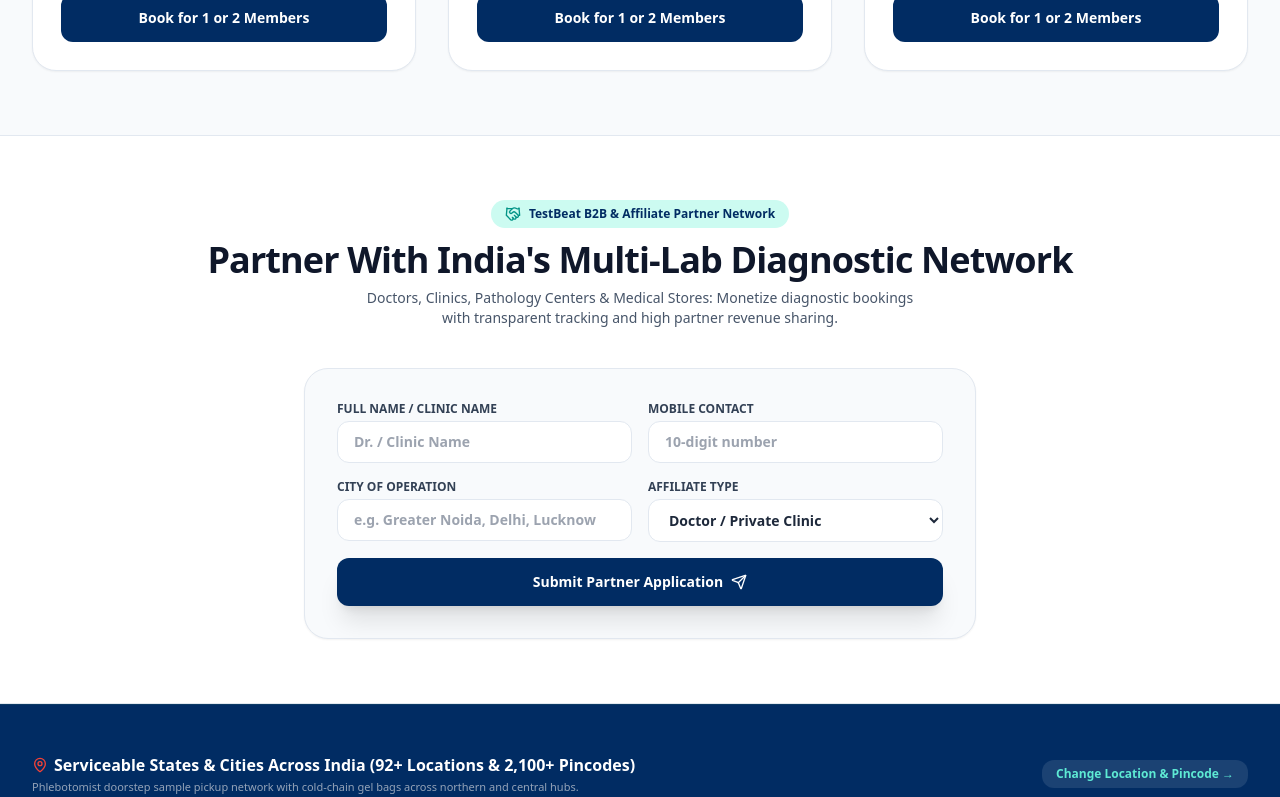
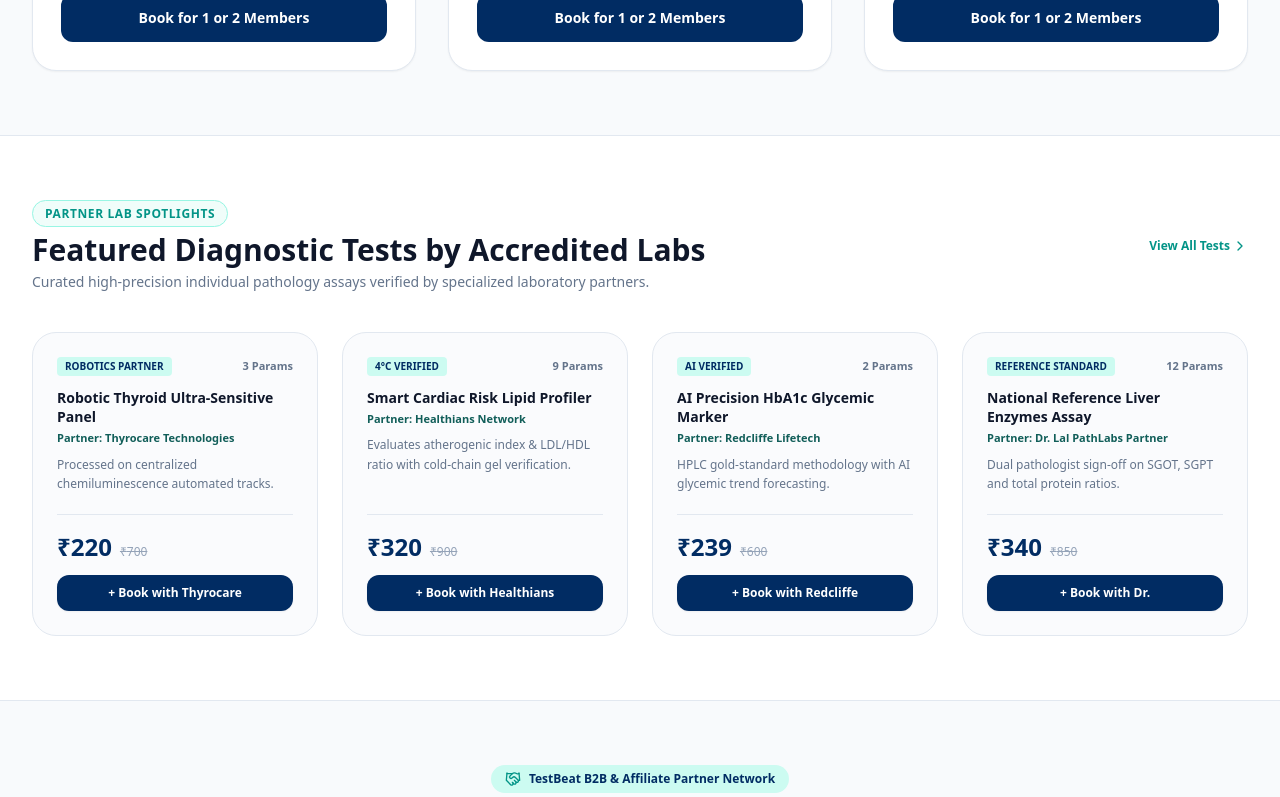
Before and after one commit to testbeat2026/testbeat, a Next.js app: page / in a window 1280 px wide. Shown: the part 2975-3772 px from the top of the page. Built offline with nearby package versions, Linux system fonts and the light colour scheme.

Commit message:
Update page.tsx

```diff
--- a/app/page.tsx
+++ b/app/page.tsx
@@ -37,14 +37,17 @@ import {
   ShoppingCart,
   Loader2,
   AlertCircle,
-  FileText,
-  Printer
+  Building2,
+  ChevronDown,
+  Star,
+  MessageCircle,
+  BookOpen
 } from 'lucide-react';
 
 // Brand Colors Definition (Locked with TestBeat Logo):
 // Primary Navy: #012C63 | Accent Teal: #039487 | Alert Coral: #F44236
 
-// Exact Data from Redcliffe Serviceability PIN code list 2026nn.xlsx (23 States, 110+ Districts, 2,107 Pincodes)
+// 23 Serviceable States & Districts from Redcliffe Serviceability PIN code list 2026nn.xlsx (2,107 Pincodes)
 const SERVICEABLE_LOCATIONS = [
   { state: 'Uttar Pradesh', cities: ['Gautambuddha Nagar (Greater Noida)', 'Noida', 'Ghaziabad', 'Lucknow', 'Varanasi', 'Kanpur', 'Prayagraj', 'Ballia', 'Agra', 'Meerut', 'Saharanpur', 'Mathura', 'Bareilly', 'Gorakhpur'] },
   { state: 'Delhi', cities: ['New Delhi', 'South West Delhi', 'North West Delhi', 'West Delhi', 'Dwarka', 'Rohini', 'Connaught Place'] },
@@ -87,7 +90,12 @@ interface TestItem {
   offerPrice: number;
 }
 
-// Exact Pathology Tests Mapped from Pricing (Individual & Packages)_TestBeat.xlsx
+interface FeaturedTestItem extends TestItem {
+  featuredLab: string;
+  labBadge: string;
+}
+
+// Tests catalog mapped directly from Pricing (Individual & Packages)_TestBeat.xlsx
 const TESTS_CATALOG: TestItem[] = [
   { id: 't1', name: 'Complete Blood Count (CBC) Test', code: 'HM007', category: 'full-body', parametersCount: 28, fastingRequired: false, sampleType: 'EDTA Blood', description: 'Screening for anemia, platelets, white blood cells & latent infections.', mrp: 450, offerPrice: 299 },
   { id: 't2', name: 'Thyroid Profile Total (T3, T4, TSH)', code: 'BC063', category: 'thyroid', parametersCount: 3, fastingRequired: true, sampleType: 'Serum', description: 'Gold standard test for thyroid gland hormone synthesis and metabolism.', mrp: 650, offerPrice: 429 },
@@ -100,7 +108,15 @@ const TESTS_CATALOG: TestItem[] = [
   { id: 't9', name: 'Blood Sugar Fasting', code: 'BC023', category: 'diabetes', parametersCount: 1, fastingRequired: true, sampleType: 'Fluoride Plasma', description: '10-12 hours fasting glucose level evaluation.', mrp: 150, offerPrice: 69 },
   { id: 't10', name: 'Blood Sugar Post Prandial (PP)', code: 'BC033', category: 'diabetes', parametersCount: 1, fastingRequired: false, sampleType: 'Fluoride Plasma', description: 'Post-meal glucose level evaluation.', mrp: 150, offerPrice: 69 },
   { id: 't11', name: 'Urine Routine & Microscopic Examination Test', code: 'CP012', category: 'full-body', parametersCount: 22, fastingRequired: false, sampleType: 'Urine', description: 'Evaluates urinary tract infection (UTI), kidney health & protein leak.', mrp: 300, offerPrice: 119 },
-  { id: 't12', name: 'Complete Hemogram (CBC & ESR)', code: 'HM013', category: 'full-body', parametersCount: 29, fastingRequired: false, sampleType: 'EDTA Blood', description: 'Complete Blood Count with automated ESR sedimentation rate.', mrp: 600, offerPrice: 449 }
+  { id: 't12', name: 'Complete Hemogram (CBC & ESR)', code: 'HM013', category: 'full-body', parametersCount: 29, fastingRequired: false, sampleType: 'EDTA Blood', description: 'CBC with automated ESR sedimentation rate.', mrp: 600, offerPrice: 449 }
+];
+
+// Featured Lab Tests Section Data (from Pricing Excel)
+const FEATURED_LAB_TESTS: FeaturedTestItem[] = [
+  { id: 'ft-1', name: 'Robotic Thyroid Ultra-Sensitive Panel', code: 'BC063', category: 'thyroid', parametersCount: 3, fastingRequired: true, sampleType: 'Serum', description: 'Processed on centralized chemiluminescence automated tracks.', mrp: 700, offerPrice: 220, featuredLab: 'Thyrocare Technologies', labBadge: 'Robotics Partner' },
+  { id: 'ft-2', name: 'Smart Cardiac Risk Lipid Profiler', code: 'BC471', category: 'heart', parametersCount: 9, fastingRequired: true, sampleType: 'Serum', description: 'Evaluates atherogenic index & LDL/HDL ratio with cold-chain gel verification.', mrp: 900, offerPrice: 320, featuredLab: 'Healthians Network', labBadge: '4°C Verified' },
+  { id: 'ft-3', name: 'AI Precision HbA1c Glycemic Marker', code: 'BC035', category: 'diabetes', parametersCount: 2, fastingRequired: false, sampleType: 'Whole Blood', description: 'HPLC gold-standard methodology with AI glycemic trend forecasting.', mrp: 600, offerPrice: 239, featuredLab: 'Redcliffe Lifetech', labBadge: 'AI Verified' },
+  { id: 'ft-4', name: 'National Reference Liver Enzymes Assay', code: 'PL94', category: 'liver', parametersCount: 12, fastingRequired: false, sampleType: 'Serum', description: 'Dual pathologist sign-off on SGOT, SGPT and total protein ratios.', mrp: 850, offerPrice: 340, featuredLab: 'Dr. Lal PathLabs Partner', labBadge: 'Reference Standard' }
 ];
 
 const PACKAGES_LIST = [
@@ -211,6 +227,7 @@ interface OrderConfirmationData {
 export default function TestBeatPortal() {
   const [activeCategory, setActiveCategory] = useState('all');
   const [searchQuery, setSearchQuery] = useState('');
+  const [isSearchFocused, setIsSearchFocused] = useState(false);
 
   const [selectedTests, setSelectedTests] = useState<TestItem[]>([
     TESTS_CATALOG[0],
@@ -601,7 +618,7 @@ export default function TestBeatPortal() {
             </button>
           </div>
 
-          {/* Genuine Diagnostic Navigation (Point 2: Partner With Us REMOVED from header bar) */}
+          {/* Genuine Diagnostic Navigation */}
           <nav className="hidden lg:flex items-center space-x-8 text-sm font-bold text-slate-700">
             <a href="#compare" className="flex items-center space-x-1.5 text-[#039487] hover:text-[#012C63] transition-colors">
               <FlaskConical className="w-4 h-4" />
@@ -622,7 +639,7 @@ export default function TestBeatPortal() {
             </a>
           </nav>
 
-          {/* Cart & ONLY USER ICON BUTTON + 3-LINE MENU FOR BOTH DESKTOP & MOBILE (Point 3) */}
+          {/* Cart & ONLY USER ICON BUTTON + 3-LINE MENU FOR BOTH DESKTOP & MOBILE */}
           <div className="flex items-center space-x-3.5">
 
             {/* Functional Working Cart Button */}
@@ -787,6 +804,15 @@ export default function TestBeatPortal() {
                 <span>Tests by Health Risks</span>
               </a>
 
+              <a
+                href="#featured-tests"
+                onClick={() => setIsDrawerMenuOpen(false)}
+                className="flex items-center space-x-3 p-3 rounded-2xl hover:bg-teal-50 hover:text-[#039487] transition-colors"
+              >
+                <Award className="w-5 h-5 text-amber-500" />
+                <span>Featured Tests</span>
+              </a>
+
               <button
                 onClick={() => { setIsDrawerMenuOpen(false); setIsRxOpen(true); }}
                 className="w-full flex items-center space-x-3 p-3 rounded-2xl hover:bg-teal-50 hover:text-[#039487] transition-colors text-left"
@@ -1232,8 +1258,66 @@ export default function TestBeatPortal() {
         </div>
       </section>
 
-      {/* 7. AFFILIATE / B2B PARTNER NETWORK (Preserved exactly) */}
-      <section id="affiliate" className="bg-white py-16 px-4 sm:px-6 lg:px-8 border-b border-slate-200">
+      {/* 7. FEATURED LAB TESTS SECTION */}
+      <section className="bg-white py-16 px-4 sm:px-6 lg:px-8 border-b border-slate-200" id="featured-tests">
+        <div className="max-w-7xl mx-auto">
+          <div className="flex flex-wrap items-center justify-between gap-4 mb-10">
+            <div>
+              <span className="text-xs font-black text-[#039487] bg-teal-50 border border-teal-200 px-3 py-1 rounded-full uppercase tracking-wider">
+                Partner Lab Spotlights
+              </span>
+              <h2 className="text-3xl font-black text-slate-900 mt-2">
+                Featured Diagnostic Tests by Accredited Labs
+              </h2>
+              <p className="text-slate-500 text-xs sm:text-sm mt-1">
+                Curated high-precision individual pathology assays verified by specialized laboratory partners.
+              </p>
+            </div>
+            <a href="#compare" className="text-xs font-bold text-[#039487] hover:underline flex items-center">
+              <span>View All Tests</span>
+              <ChevronRight className="w-4 h-4 ml-0.5" />
+            </a>
+          </div>
+
+          <div className="grid grid-cols-1 sm:grid-cols-2 lg:grid-cols-4 gap-6">
+            {FEATURED_LAB_TESTS.map((test) => (
+              <div key={test.id} className="bg-slate-50/70 border border-slate-200 rounded-3xl p-6 flex flex-col justify-between hover:shadow-md transition-all">
+                <div>
+                  <div className="flex items-center justify-between mb-3">
+                    <span className="text-[10px] font-black uppercase text-[#012C63] bg-teal-100 px-2 py-0.5 rounded">
+                      {test.labBadge}
+                    </span>
+                    <span className="text-[11px] font-bold text-slate-500">{test.parametersCount} Params</span>
+                  </div>
+
+                  <h4 className="font-extrabold text-slate-900 text-sm leading-snug">{test.name}</h4>
+                  <p className="text-[11px] text-teal-800 font-bold mt-1">Partner: {test.featuredLab}</p>
+                  <p className="text-xs text-slate-500 mt-2 leading-relaxed">{test.description}</p>
+                </div>
+
+                <div className="mt-5 pt-4 border-t border-slate-200">
+                  <div className="flex items-baseline space-x-2 mb-3">
+                    <span className="text-2xl font-black text-[#012C63]">₹{test.offerPrice}</span>
+                    <span className="text-xs line-through text-slate-400">₹{test.mrp}</span>
+                  </div>
+                  <button
+                    onClick={() => {
+                      toggleTest(test);
+                      setIsCartOpen(true);
+                    }}
+                    className="w-full py-2.5 bg-[#012C63] hover:bg-[#0c3b65] text-white rounded-xl text-xs font-bold transition-all shadow-sm"
+                  >
+                    + Book with {test.featuredLab.split(' ')[0]}
+                  </button>
+                </div>
+              </div>
+            ))}
+          </div>
+        </div>
+      </section>
+
+      {/* 8. AFFILIATE / B2B PARTNER NETWORK (Preserved) */}
+      <section id="affiliate" className="bg-slate-50 py-16 px-4 sm:px-6 lg:px-8 border-b border-slate-200">
         <div className="max-w-4xl mx-auto">
           <div className="text-center mb-10">
             <div className="inline-flex items-center space-x-2 px-3.5 py-1.5 rounded-full bg-teal-100 text-[#012C63] text-xs font-bold mb-3 shadow-xs">
@@ -1259,7 +1343,7 @@ export default function TestBeatPortal() {
           ) : (
             <form
               onSubmit={(e) => { e.preventDefault(); setAffiliateSubmitted(true); }}
-              className="bg-slate-50 border border-slate-200 rounded-3xl p-6 sm:p-8 space-y-4 max-w-2xl mx-auto shadow-sm"
+              className="bg-white border border-slate-200 rounded-3xl p-6 sm:p-8 space-y-4 max-w-2xl mx-auto shadow-sm"
             >
               <div className="grid grid-cols-1 sm:grid-cols-2 gap-4">
                 <div>
@@ -1270,7 +1354,7 @@ export default function TestBeatPortal() {
                     value={affiliateData.name}
                     onChange={(e) => setAffiliateData({ ...affiliateData, name: e.target.value })}
                     placeholder="Dr. / Clinic Name"
-                    className="w-full bg-white border border-slate-200 rounded-xl px-4 py-2.5 text-sm font-semibold focus:outline-none focus:border-[#039487]"
+                    className="w-full bg-slate-50 border border-slate-200 rounded-xl px-4 py-2.5 text-sm font-semibold focus:outline-none focus:border-[#039487]"
                   />
                 </div>
                 <div>
@@ -1282,7 +1366,7 @@ export default function TestBeatPortal() {
                     value={affiliateData.phone}
                     onChange={(e) => setAffiliateData({ ...affiliateData, phone: e.target.value.replace(/\D/g, '') })}
                     placeholder="10-digit number"
-                    className="w-full bg-white border border-slate-200 rounded-xl px-4 py-2.5 text-sm font-semibold focus:outline-none focus:border-[#039487]"
+                    className="w-full bg-slate-50 border border-slate-200 rounded-xl px-4 py-2.5 text-sm font-semibold focus:outline-none focus:border-[#039487]"
                   />
                 </div>
               </div>
@@ -1296,7 +1380,7 @@ export default function TestBeatPortal() {
                     value={affiliateData.city}
                     onChange={(e) => setAffiliateData({ ...affiliateData, city: e.target.value })}
                     placeholder="e.g. Greater Noida, Delhi, Lucknow"
-                    className="w-full bg-white border border-slate-200 rounded-xl px-4 py-2.5 text-sm font-semibold focus:outline-none focus:border-[#039487]"
+                    className="w-full bg-slate-50 border border-slate-200 rounded-xl px-4 py-2.5 text-sm font-semibold focus:outline-none focus:border-[#039487]"
                   />
                 </div>
                 <div>
@@ -1304,7 +1388,7 @@ export default function TestBeatPortal() {
                   <select
                     value={affiliateData.category}
                     onChange={(e) => setAffiliateData({ ...affiliateData, category: e.target.value })}
-                    className="w-full bg-white border border-slate-200 rounded-xl px-4 py-2.5 text-sm font-semibold focus:outline-none focus:border-[#039487]"
+                    className="w-full bg-slate-50 border border-slate-200 rounded-xl px-4 py-2.5 text-sm font-semibold focus:outline-none focus:border-[#039487]"
                   >
                     <option>Doctor / Private Clinic</option>
                     <option>Local Collection Centre / Pathology Lab</option>
@@ -1326,58 +1410,11 @@ export default function TestBeatPortal() {
         </div>
       </section>
 
-      {/* 8. FOOTER WITH SERVICEABLE STATES, CITIES & DIRECTORY */}
+      {/* 9. FOOTER WITH LOGO AND SITEMAP */}
       <footer className="bg-[#012C63] text-slate-300 text-xs border-t border-[#0c3b65]">
-
-        {/* Serviceable Locations Directory */}
-        <div className="border-b border-[#0c3b65]/80 py-12 px-4 sm:px-6 lg:px-8">
-          <div className="max-w-7xl mx-auto">
-            <div className="flex flex-wrap items-center justify-between gap-3 mb-6">
-              <div>
-                <h3 className="text-base font-black text-white flex items-center">
-                  <MapPin className="w-4 h-4 text-[#F44236] mr-1.5" />
-                  Serviceable States & Cities Across India ({totalCitiesCount}+ Locations & 2,100+ Pincodes)
-                </h3>
-                <p className="text-[11px] text-slate-400 mt-0.5">
-                  Phlebotomist doorstep sample pickup network with cold-chain gel bags across northern and central hubs.
-                </p>
-              </div>
-              <button
-                onClick={() => setIsLocationModalOpen(true)}
-                className="px-3.5 py-1.5 rounded-xl bg-white/10 hover:bg-white/20 text-teal-300 text-xs font-bold transition-colors"
-              >
-                Change Location & Pincode →
-              </button>
-            </div>
-
-            <div className="grid grid-cols-2 sm:grid-cols-4 lg:grid-cols-8 gap-4 text-[11px]">
-              {SERVICEABLE_LOCATIONS.map((loc, idx) => (
-                <div key={idx} className="space-y-1">
-                  <p className="font-extrabold text-teal-300 text-xs">{loc.state}</p>
-                  <ul className="space-y-0.5 text-slate-300">
-                    {loc.cities.slice(0, 4).map((city, cIdx) => (
-                      <li key={cIdx}>
-                        <button
-                          onClick={() => {
-                            setCurrentSelectedLocation(`${city}`);
-                            alert(`Location updated to ${city}. Doorstep sample collection active.`);
-                          }}
-                          className="hover:text-white transition-colors text-left"
-                        >
-                          {city}
-                        </button>
-                      </li>
-                    ))}
-                  </ul>
-                </div>
-              ))}
-            </div>
-          </div>
-        </div>
-
-        {/* Corporate Details */}
-        <div className="max-w-7xl mx-auto px-4 sm:px-6 lg:px-8 py-10">
-          <div className="grid grid-cols-1 md:grid-cols-4 gap-8 mb-8">
+        <div className="max-w-7xl mx-auto px-4 sm:px-6 lg:px-8 py-14">
+          <div className="grid grid-cols-1 md:grid-cols-4 gap-8 mb-10">
+
             <div className="space-y-3 md:col-span-2">
               <div className="flex items-center space-x-2">
                 <span className="text-2xl font-black text-white">Test</span>
@@ -1422,7 +1459,7 @@ export default function TestBeatPortal() {
             </div>
           </div>
 
-          <div className="pt-6 border-t border-[#0c3b65] flex flex-col sm:flex-row items-center justify-between text-[11px] text-slate-400 gap-3">
+          <div className="pt-8 border-t border-[#0c3b65] flex flex-col sm:flex-row items-center justify-between text-[11px] text-slate-400 gap-3">
             <p>© 2026 TestBeat Health Technologies Pvt Ltd. All rights reserved.</p>
             <p>Pan-India Medical Diagnostic Platform.</p>
           </div>
@@ -1667,7 +1704,7 @@ export default function TestBeatPortal() {
               onClick={() => setActiveAccountView(null)}
               className="absolute top-5 right-5 p-1.5 rounded-full text-slate-400 hover:text-slate-600 hover:bg-slate-100"
             >
-              <X className="w-4 h-4" />
+              <X className="w-5 h-5" />
             </button>
 
             <div className="flex items-center space-x-2 border-b border-slate-100 pb-4 overflow-x-auto text-xs font-black mb-6">
@@ -2209,7 +2246,6 @@ export default function TestBeatPortal() {
               Upload prescription image or PDF. TestBeat AI will read the doctor&apos;s handwriting and automatically select prescribed diagnostic tests into your cart.
             </p>
 
-            {/* Hidden native input */}
             <input
               type="file"
               ref={rxFileInputRef}
@@ -2218,7 +2254,6 @@ export default function TestBeatPortal() {
               onChange={handleRxFileChange}
             />
 
-            {/* Scanning / Loading UI */}
             {rxScanning ? (
               <div className="border-2 border-dashed border-[#039487] rounded-2xl p-8 text-center bg-teal-50/50 mb-4 animate-pulse">
                 <Loader2 className="w-10 h-10 text-[#039487] mx-auto mb-3 animate-spin" />
@@ -2253,7 +2288,6 @@ export default function TestBeatPortal() {
                   </div>
                 </div>
 
-                {/* Specific Unmatched Warning Note with Manual Option */}
                 {rxUnmatchedTests.length > 0 && (
                   <div className="p-3 bg-amber-50 border border-amber-200 rounded-xl text-xs text-amber-900">
                     <div className="flex items-start space-x-2">
```
